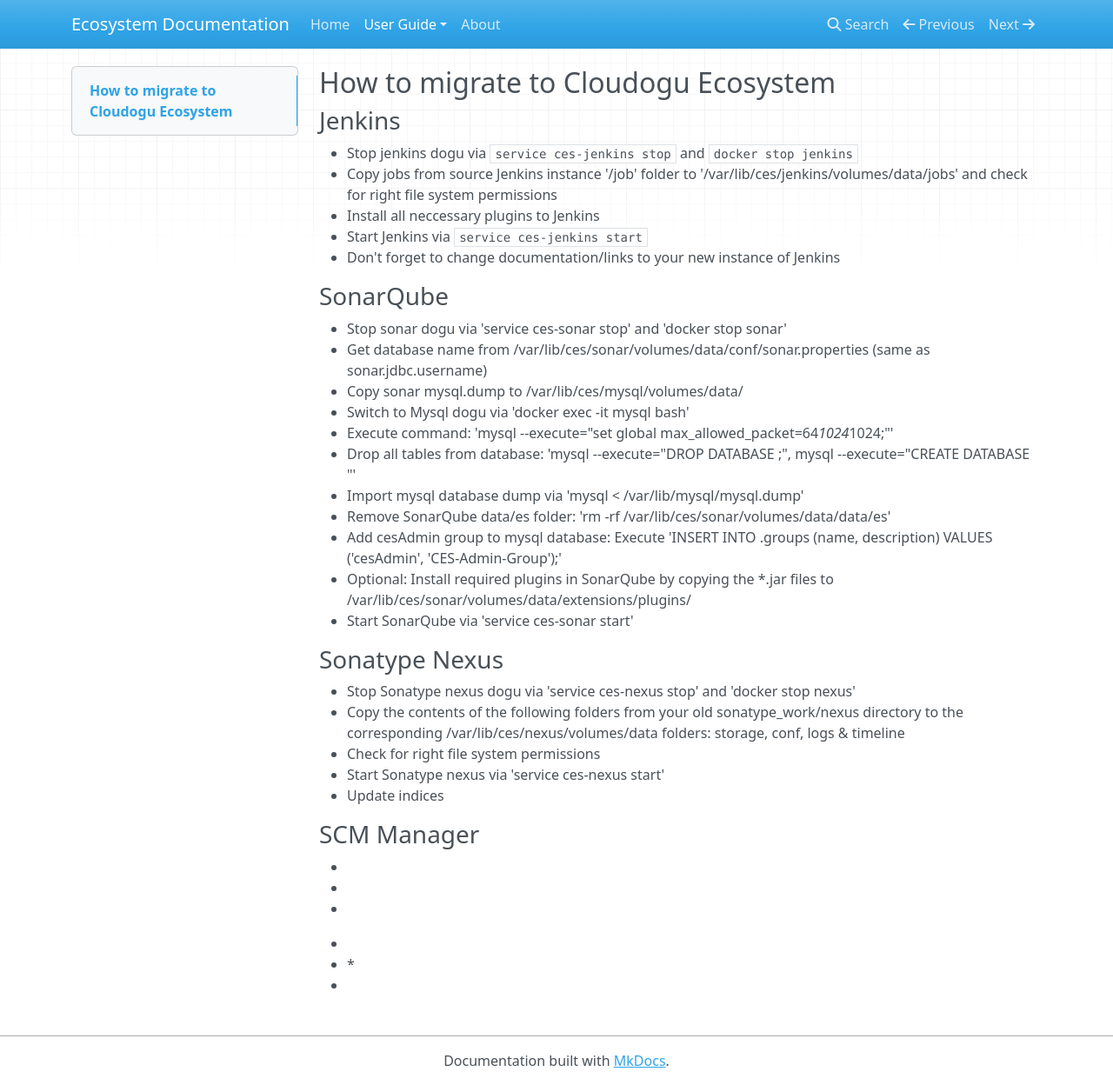
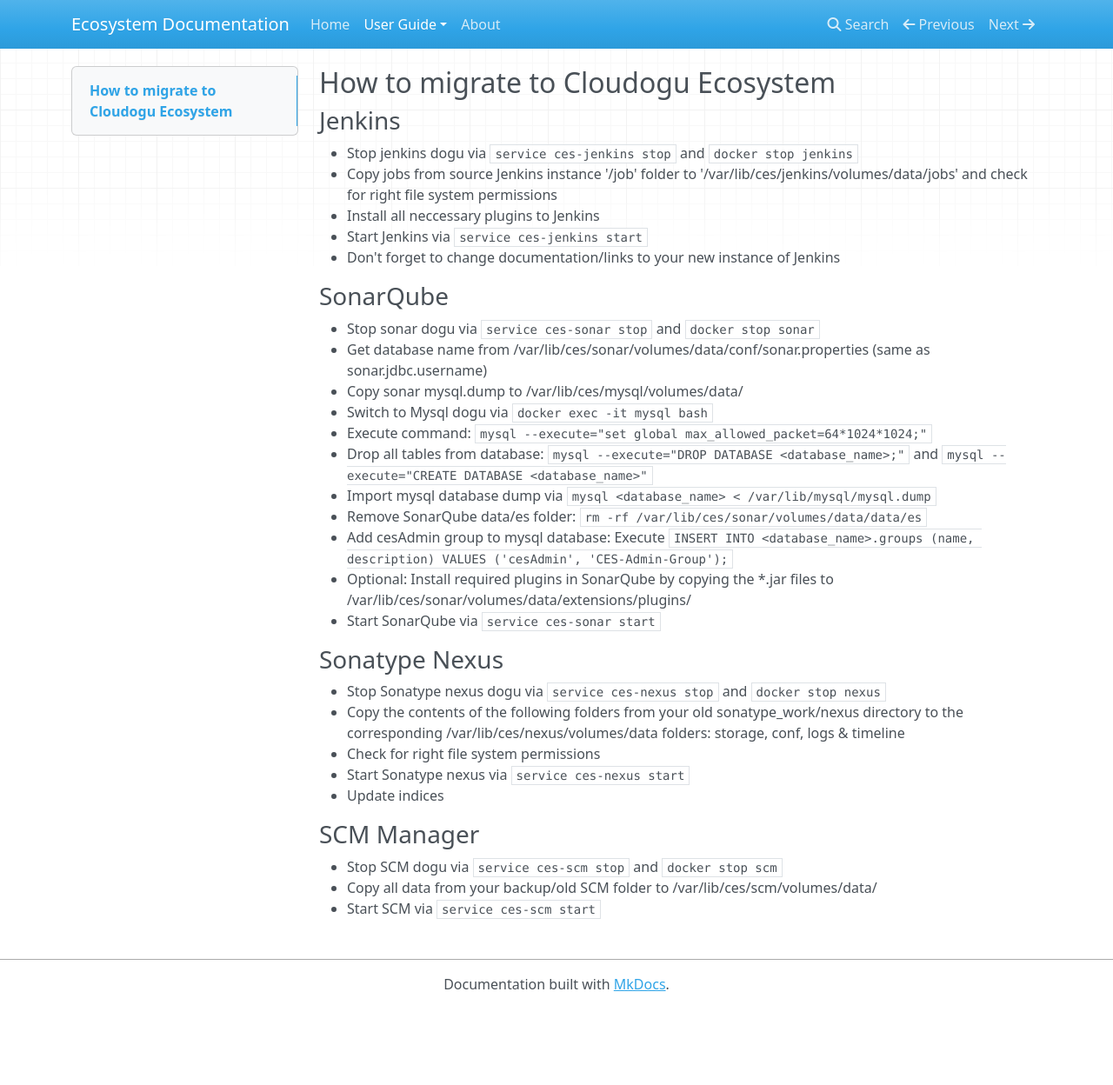
Before and after one commit to cloudogu/ecosystem, an MkDocs documentation site: the page built from docs/docs/user-guide/migration.md, in a window 1280 px wide and 1248 px high. Shown: the whole window at 87% size. Built offline with MkDocs 1.6.1, drawn with Linux system fonts in a browser that asks for light colours; nearby versions of some CDN libraries; old or Windows-style settings are respelled for this version of MkDocs.

Commit message:
Added SCM migration documentation

```diff
--- a/docs/docs/user-guide/migration.md
+++ b/docs/docs/user-guide/migration.md
@@ -7,32 +7,26 @@
  * Don't forget to change documentation/links to your new instance of Jenkins
 
 ### SonarQube
- * Stop sonar dogu via 'service ces-sonar stop' and 'docker stop sonar'
+ * Stop sonar dogu via `service ces-sonar stop` and `docker stop sonar`
  * Get database name from /var/lib/ces/sonar/volumes/data/conf/sonar.properties (same as sonar.jdbc.username)
  * Copy sonar mysql.dump to /var/lib/ces/mysql/volumes/data/
- * Switch to Mysql dogu via 'docker exec -it mysql bash'
- * Execute command: 'mysql --execute="set global max_allowed_packet=64*1024*1024;"'
- * Drop all tables from database: 'mysql --execute="DROP DATABASE <database_name>;", mysql --execute="CREATE DATABASE <database_name>"'
- * Import mysql database dump via 'mysql <database_name> < /var/lib/mysql/mysql.dump'
- * Remove SonarQube data/es folder: 'rm -rf /var/lib/ces/sonar/volumes/data/data/es'
- * Add cesAdmin group to mysql database: Execute 'INSERT INTO <database_name>.groups (name, description) VALUES ('cesAdmin', 'CES-Admin-Group');'
+ * Switch to Mysql dogu via `docker exec -it mysql bash`
+ * Execute command: `mysql --execute="set global max_allowed_packet=64*1024*1024;"`
+ * Drop all tables from database: `mysql --execute="DROP DATABASE <database_name>;"` and `mysql --execute="CREATE DATABASE <database_name>"`
+ * Import mysql database dump via `mysql <database_name> < /var/lib/mysql/mysql.dump`
+ * Remove SonarQube data/es folder: `rm -rf /var/lib/ces/sonar/volumes/data/data/es`
+ * Add cesAdmin group to mysql database: Execute `INSERT INTO <database_name>.groups (name, description) VALUES ('cesAdmin', 'CES-Admin-Group');`
  * Optional: Install required plugins in SonarQube by copying the *.jar files to /var/lib/ces/sonar/volumes/data/extensions/plugins/
- * Start SonarQube via 'service ces-sonar start'
+ * Start SonarQube via `service ces-sonar start`
 
 ### Sonatype Nexus
- * Stop Sonatype nexus dogu via 'service ces-nexus stop' and 'docker stop nexus'
+ * Stop Sonatype nexus dogu via `service ces-nexus stop` and `docker stop nexus`
  * Copy the contents of the following folders from your old sonatype_work/nexus directory to the corresponding /var/lib/ces/nexus/volumes/data folders: storage, conf, logs & timeline
  * Check for right file system permissions
- * Start Sonatype nexus via 'service ces-nexus start'
+ * Start Sonatype nexus via `service ces-nexus start`
  * Update indices
 
 ### SCM Manager
- *
- *
- *
-
-###
- *
- *
- *
- *
+ * Stop SCM dogu via `service ces-scm stop` and `docker stop scm`
+ * Copy all data from your backup/old SCM folder to /var/lib/ces/scm/volumes/data/
+ * Start SCM via `service ces-scm start`
```
